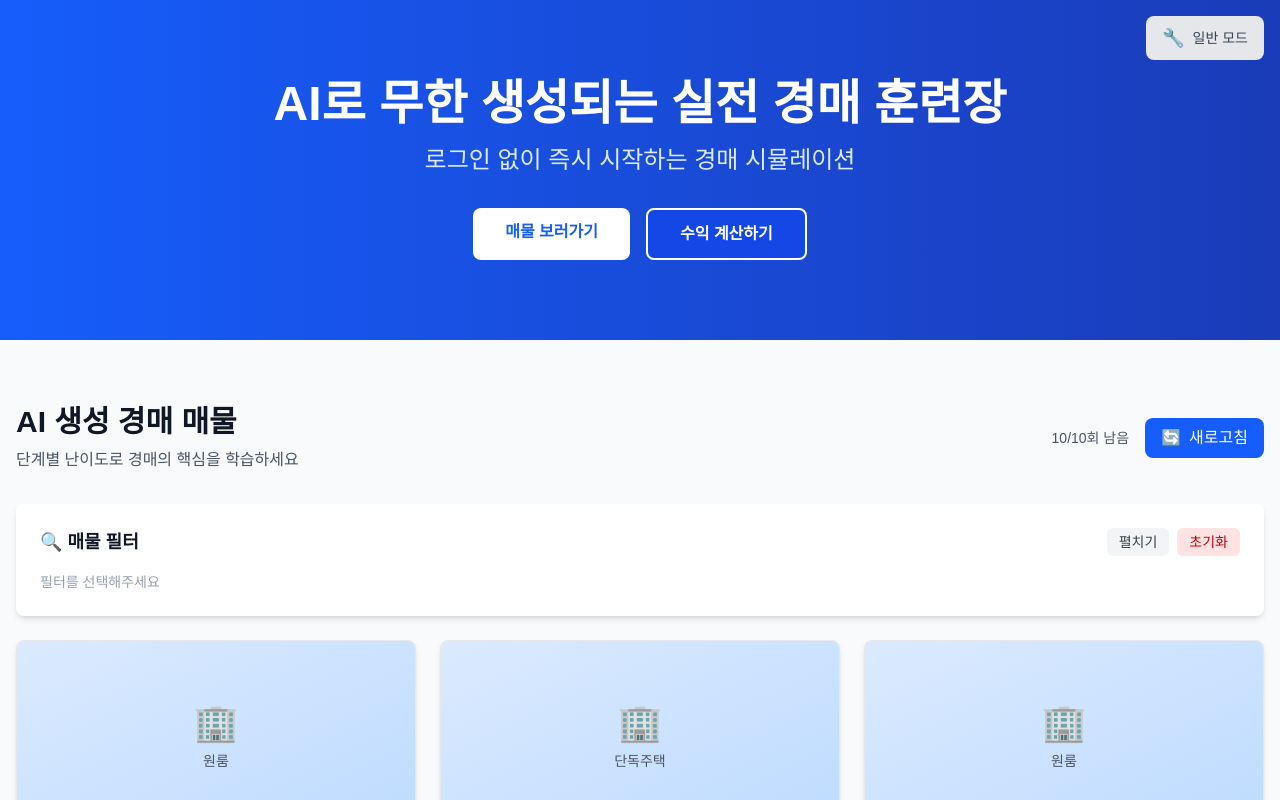
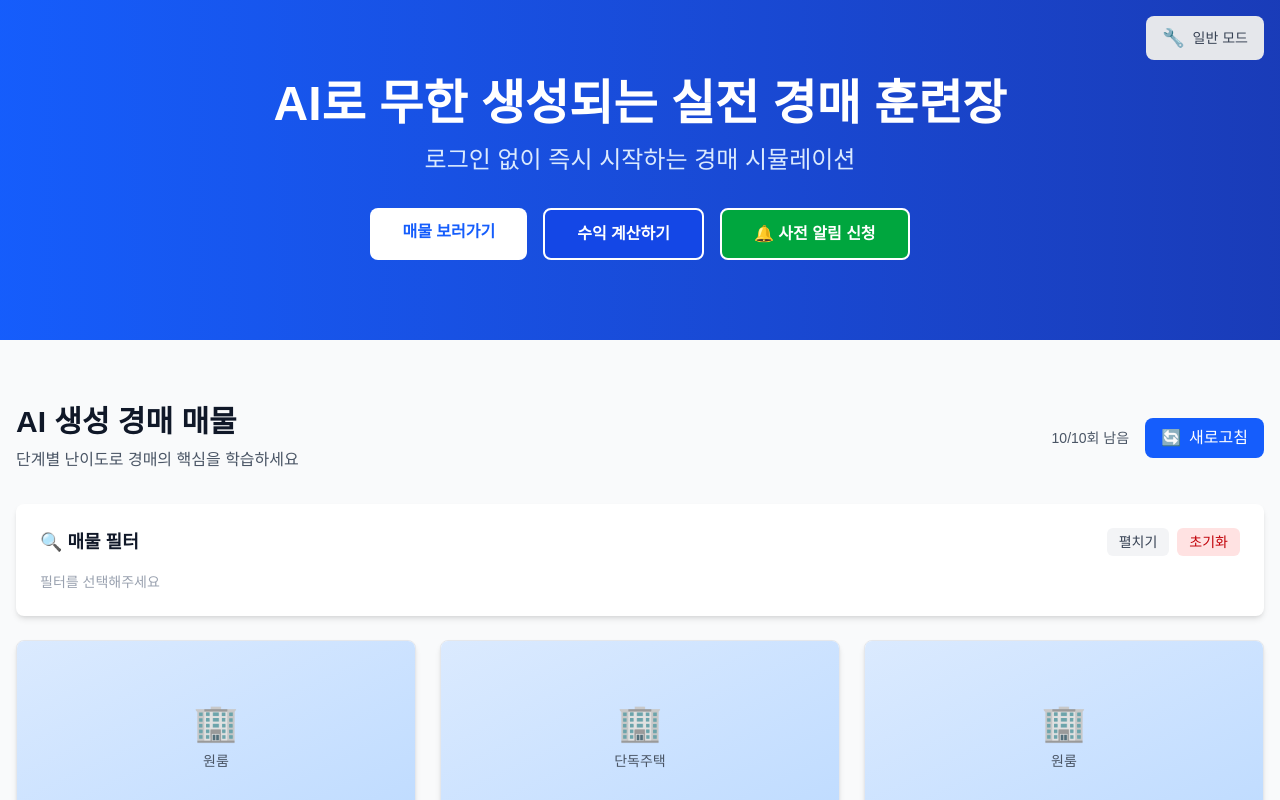
Before and after one commit to jhkoo0314/bid-master-1.1, a Next.js app: page / in a window 1280 px wide. Shown: the top 800 px of the page. Built offline with nearby package versions, Linux system fonts and the light colour scheme.

Commit message:
Update page.tsx

```diff
--- a/src/app/page.tsx
+++ b/src/app/page.tsx
@@ -11,6 +11,7 @@ import {
   PropertyFilter,
   PropertyFilterOptions,
 } from "@/components/PropertyFilter";
+import { WaitlistModal } from "@/components/WaitlistModal";
 import { useSimulationStore } from "@/store/simulation-store";
 import { generateMultipleProperties } from "@/app/actions/generate-property";
 import { SimulationScenario, DifficultyLevel } from "@/types/simulation";
@@ -26,6 +27,7 @@ export default function HomePage() {
 
   const [isLoading, setIsLoading] = useState(false);
   const [error, setError] = useState<string | null>(null);
+  const [isWaitlistModalOpen, setIsWaitlistModalOpen] = useState(false);
   const [currentFilters, setCurrentFilters] = useState<PropertyFilterOptions>({
     propertyTypes: [],
     regions: [],
@@ -143,7 +145,7 @@ export default function HomePage() {
           <p className="text-xl md:text-2xl text-blue-100 mb-8">
             로그인 없이 즉시 시작하는 경매 시뮬레이션
           </p>
-          <div className="flex justify-center gap-4">
+          <div className="flex justify-center gap-4 flex-wrap">
             <a
               href="#properties"
               className="px-8 py-3 bg-white text-blue-600 font-bold rounded-lg hover:bg-blue-50 transition-colors"
@@ -156,6 +158,15 @@ export default function HomePage() {
             >
               수익 계산하기
             </Link>
+            <button
+              onClick={() => {
+                console.log("🔔 [사전 알림] 모달 열기 요청");
+                setIsWaitlistModalOpen(true);
+              }}
+              className="px-8 py-3 bg-green-600 text-white font-bold rounded-lg hover:bg-green-700 transition-colors border-2 border-white"
+            >
+              🔔 사전 알림 신청
+            </button>
           </div>
         </div>
       </section>
@@ -260,6 +271,15 @@ export default function HomePage() {
           </p>
         </div>
       </footer>
+
+      {/* 사전 알림 신청 모달 */}
+      <WaitlistModal
+        isOpen={isWaitlistModalOpen}
+        onClose={() => {
+          console.log("🔔 [사전 알림] 모달 닫기");
+          setIsWaitlistModalOpen(false);
+        }}
+      />
     </div>
   );
 }
```
